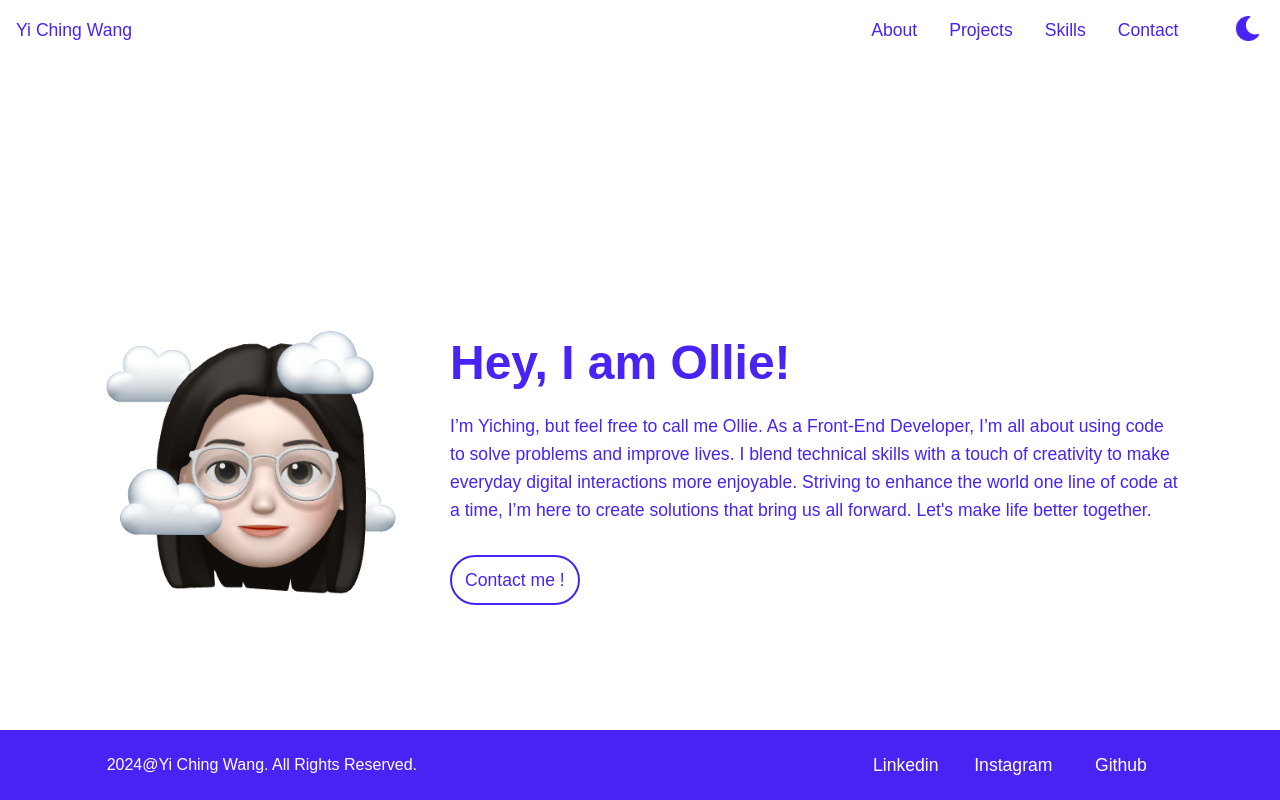
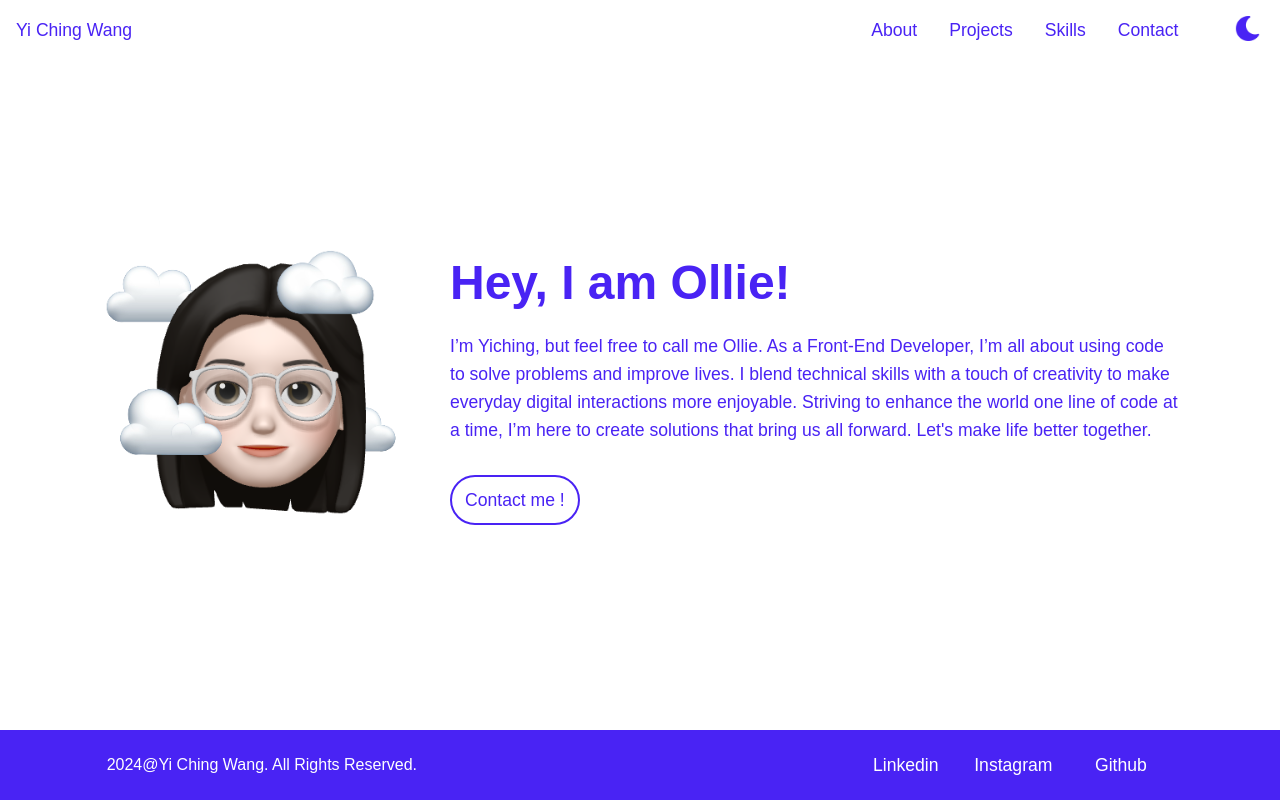
Before and after one commit to YiChingWang/Personal-Website, a React (Vite) app: page / in a window 1280 px wide. Built offline with nearby package versions, Linux system fonts and the light colour scheme.

Commit message:
modification

```diff
--- a/src/Components/About/About.css
+++ b/src/Components/About/About.css
@@ -6,7 +6,7 @@
   gap: 20px;
   flex: 1;
 
-  padding: 160px 100px 0 80px;
+  padding: 50px 100px 50px 80px;
 }
 .About__img {
   grid-column: span 1;
```
